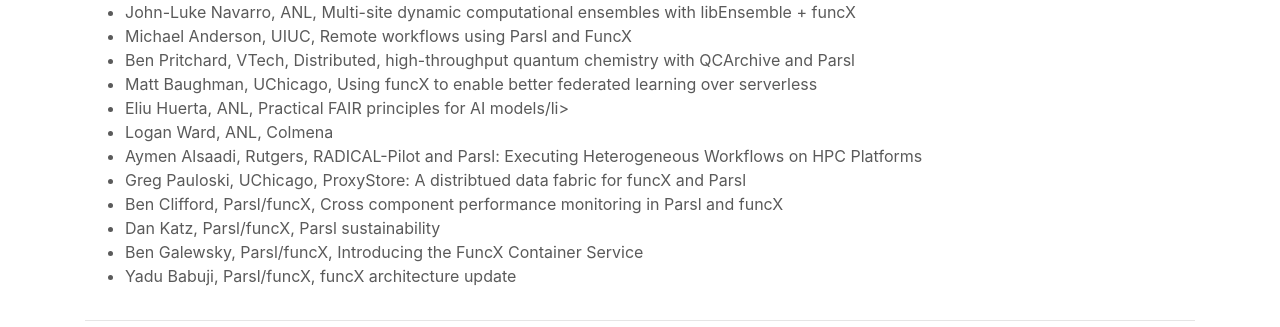
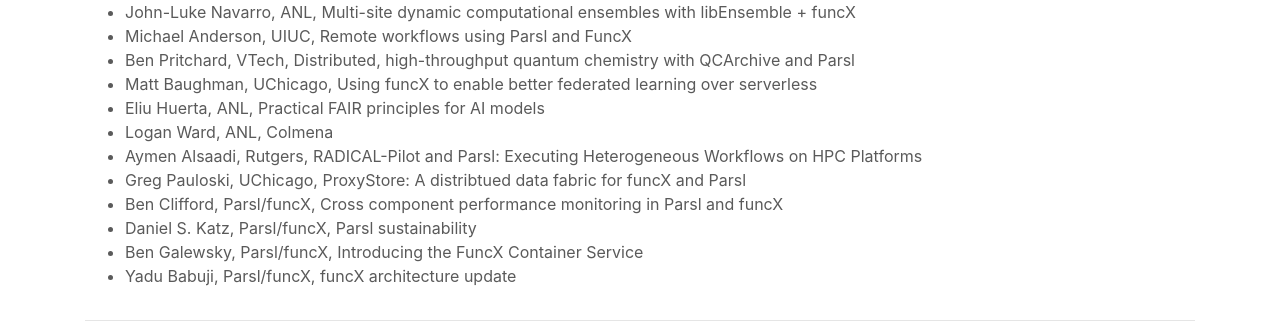
Before and after one commit to funcx-faas/funcx-faas.github.io, a Jekyll site: the page built from funcxfest2022.html, in a window 1280 px wide and 900 px high, scrolled down 721 px. Shown: the part 216-543 px from the top of the window. Built offline with Jekyll 4.4.1, drawn with Linux system fonts in a browser that asks for light colours.

Commit message:
Update funcxfest2022.html

```diff
--- a/funcxfest2022.html
+++ b/funcxfest2022.html
@@ -49,12 +49,12 @@
 	    <li>Michael Anderson, UIUC, Remote workflows using Parsl and FuncX</li>
 	    <li>Ben Pritchard, VTech, Distributed, high-throughput quantum chemistry with QCArchive and Parsl</li>
 	    <li>Matt Baughman, UChicago, Using funcX to enable better federated learning over serverless</li>
-    	    <li>Eliu Huerta, ANL, Practical FAIR principles for AI models/li>
+    	    <li>Eliu Huerta, ANL, Practical FAIR principles for AI models</li>
 	    <li>Logan Ward, ANL, Colmena</li>
 	    <li>Aymen Alsaadi, Rutgers, RADICAL-Pilot and Parsl: Executing Heterogeneous Workflows on HPC Platforms</li>
 	    <li>Greg Pauloski, UChicago, ProxyStore: A distribtued data fabric for funcX and Parsl</li>
 	    <li>Ben Clifford, Parsl/funcX, Cross component performance monitoring in Parsl and funcX</li>
-	    <li>Dan Katz, Parsl/funcX, Parsl sustainability </li>
+	    <li>Daniel S. Katz, Parsl/funcX, Parsl sustainability </li>
 	    <li>Ben Galewsky, Parsl/funcX, Introducing the FuncX Container Service</li>
 	    <li>Yadu Babuji, Parsl/funcX, funcX architecture update</li>
      </div>
```
